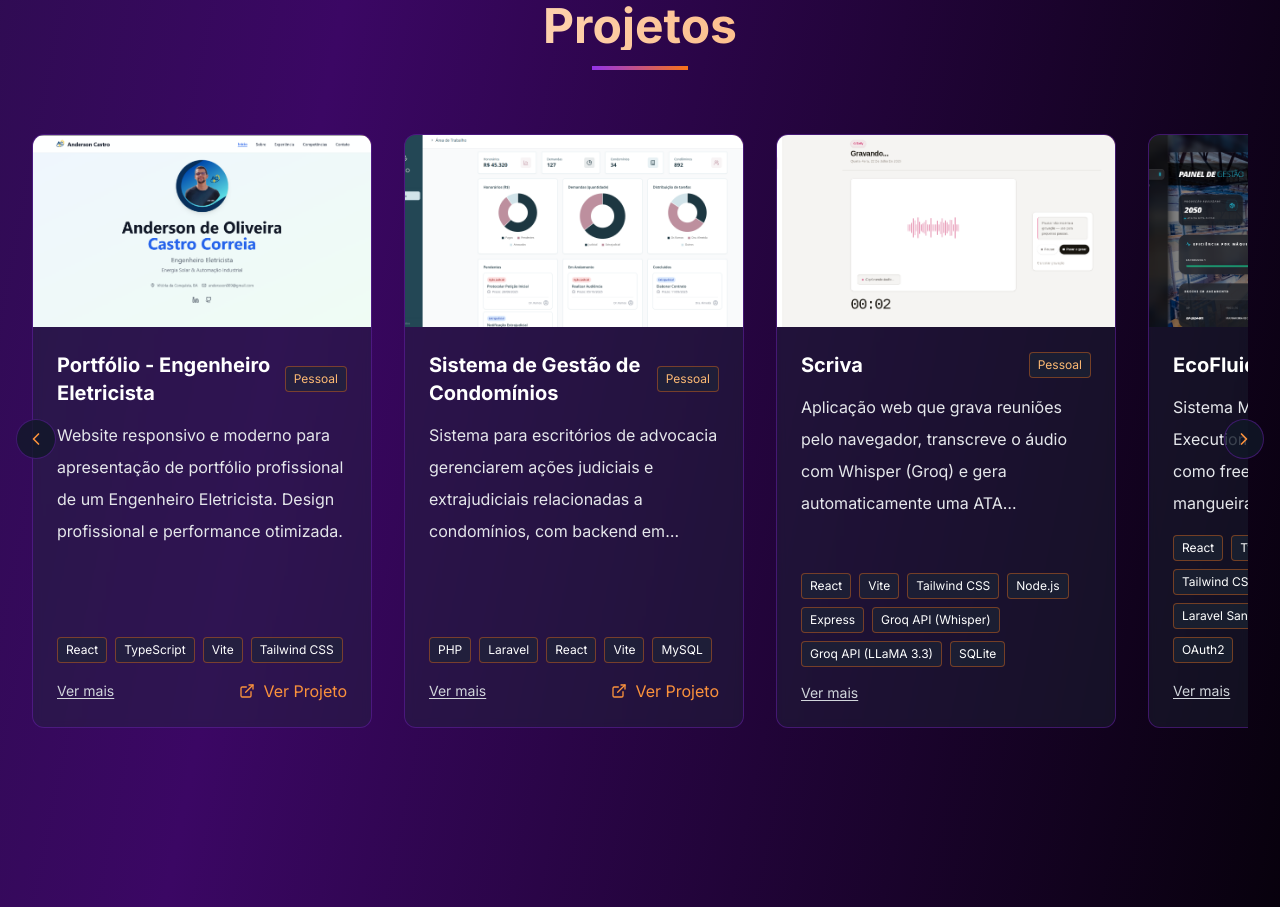
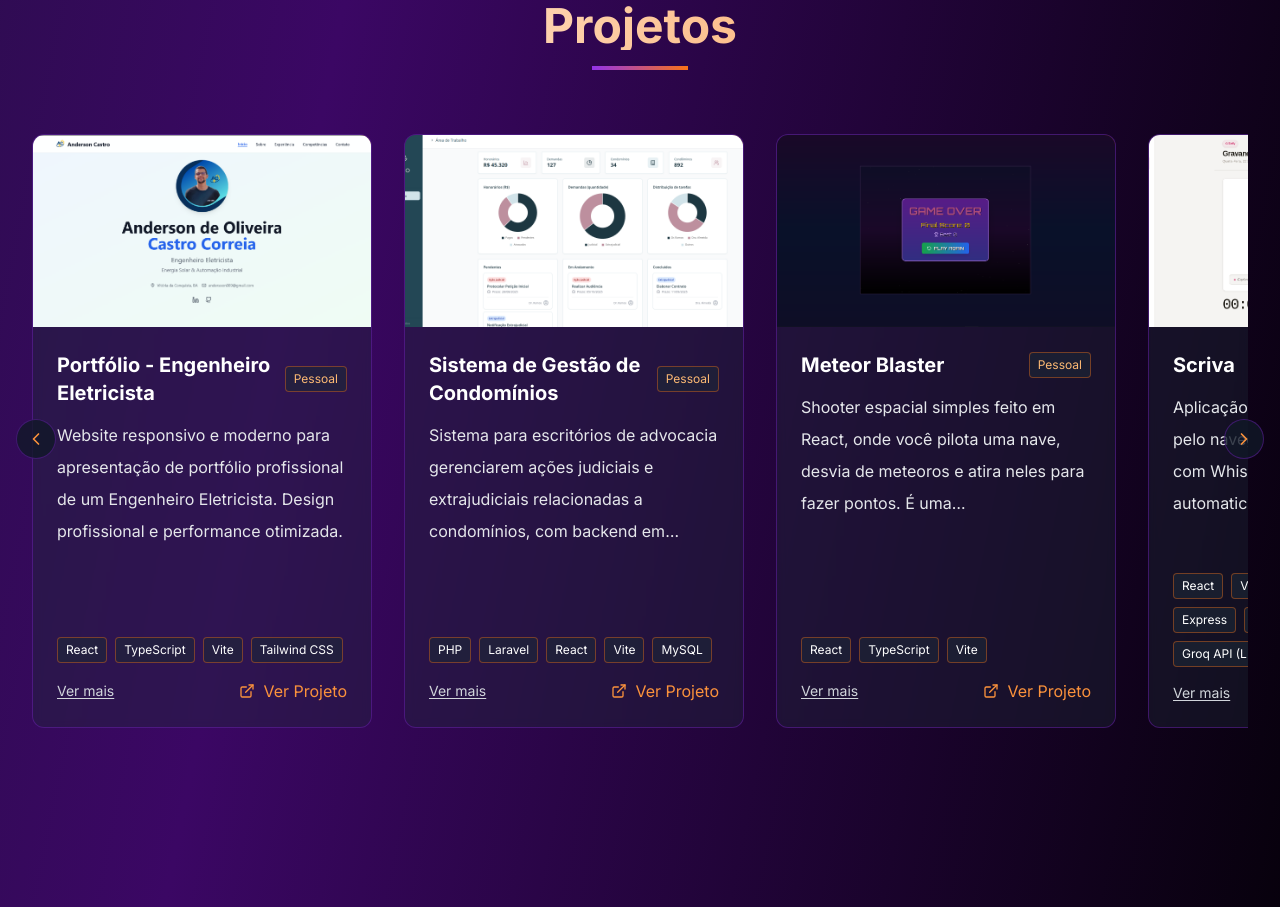
Before and after one commit to s7efani-freire/portfolio, a React (Vite) app: page / in a window 1280 px wide. Shown: the part 4700-5607 px from the top of the page. Built offline with nearby package versions, Linux system fonts and the light colour scheme.

Commit message:
feat(projects) adiciona projeto Meteor Blaster
Shooter espacial em React, com imagem, link de deploy e repositório.

```diff
--- a/src/data/projects.ts
+++ b/src/data/projects.ts
@@ -42,6 +42,20 @@ export const projects: Project[] = [
     imageHeight: 888,
     link: 'https://legal-management-system-gamma.vercel.app',
     githubUrl: 'https://github.com/s7efani-freire/legal-management-system',
+  },
+  {
+    title: { pt: 'Meteor Blaster', en: 'Meteor Blaster' },
+    description: {
+      pt: 'Shooter espacial simples feito em React, onde você pilota uma nave, desvia de meteoros e atira neles para fazer pontos. É uma homenagem/versão livre de um jogo que eu jogava muito na infância, sem grandes ambições técnicas: puramente nostalgia e valor emocional, uma forma de recriar a sensação de sentar e jogar aquele clássico de nave x meteoros. O objetivo é destruir meteoros para ganhar pontos e sobreviver o máximo possível; encostar em um meteoro encerra a partida, e o recorde (high score) fica salvo no navegador.',
+      en: "Simple space shooter built in React, where you pilot a ship, dodge meteors, and shoot them for points. It's a tribute/free version of a game I played a lot as a kid, with no big technical ambitions: pure nostalgia and emotional value, a way to recreate the feeling of sitting down to play that classic ship-vs-meteors game. The goal is to destroy meteors to score points and survive as long as possible; touching a meteor ends the run, and the high score is saved in the browser.",
+    },
+    tech: ['React', 'TypeScript', 'Vite'],
+    type: 'personal',
+    image: '/img/meteor.png',
+    imageWidth: 1912,
+    imageHeight: 899,
+    link: 'https://game-ship.vercel.app/',
+    githubUrl: 'https://github.com/s7efani-freire/game-ship',
   },
   {
     title: { pt: 'Scriva', en: 'Scriva' },
```
Also changed, not shown: public/img/meteor.png (added).
